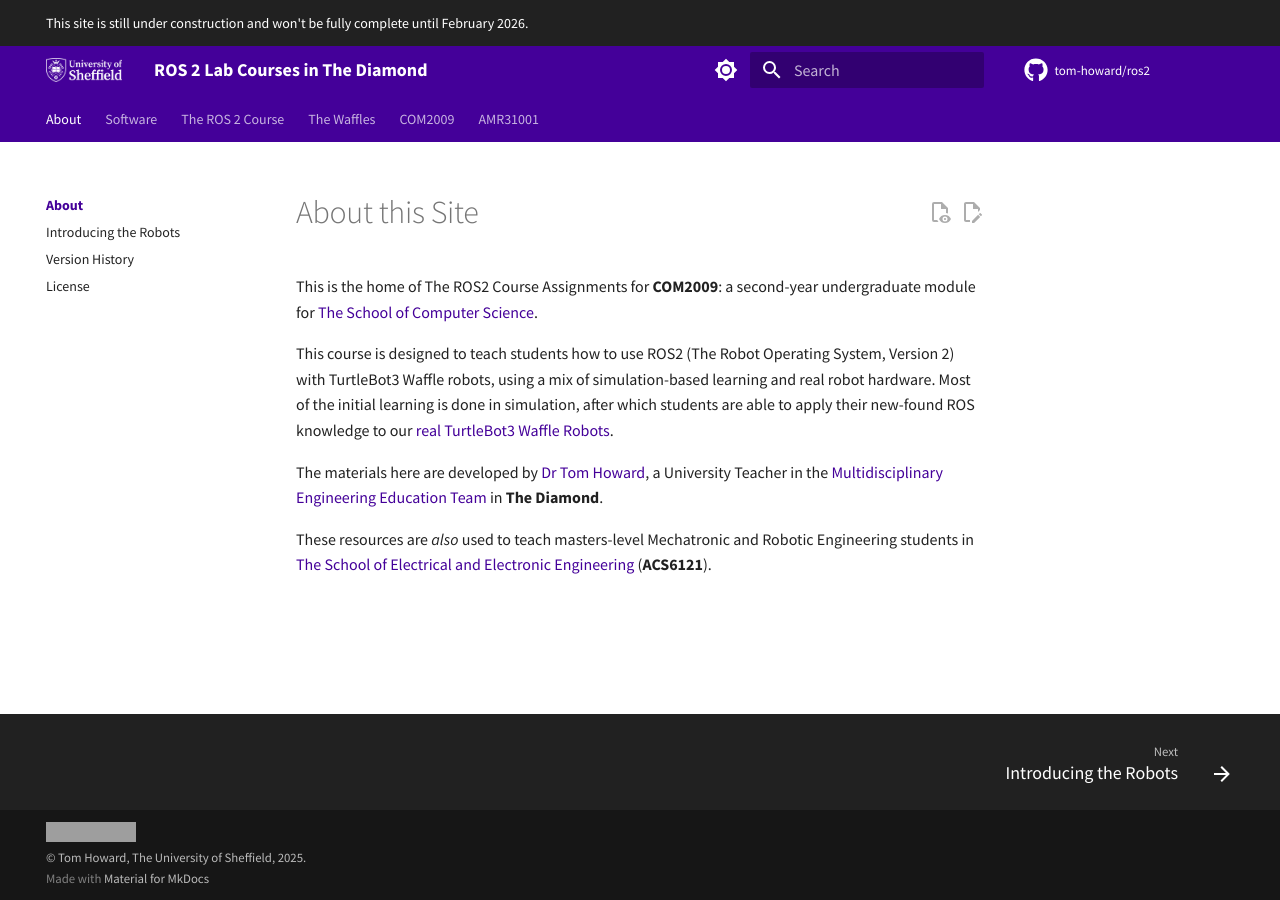
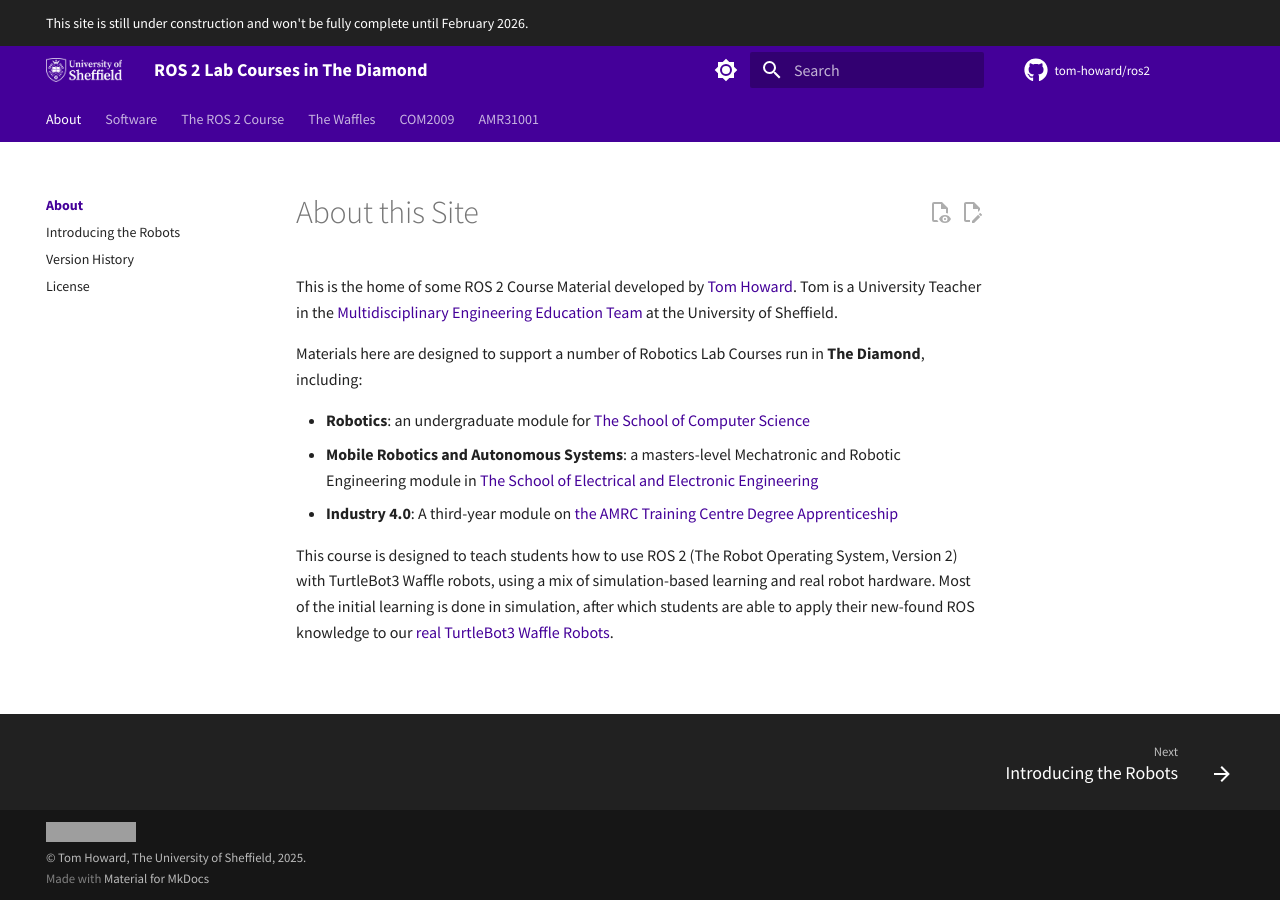
Before and after one commit to tom-howard/ros2, an MkDocs documentation site: the page built from docs/about/README.md, in a window 1280 px wide. Built offline with MkDocs 1.6.1 and Material for MkDocs 9.7.7, drawn with Linux system fonts in a browser that asks for light colours; comment, search, counter and statistics services are not loaded; grey boxes are pictures that could not be loaded.

Commit message:
Update all about pages

```diff
--- a/docs/about/README.md
+++ b/docs/about/README.md
@@ -4,10 +4,12 @@
 
 # About this Site
 
-This is the home of The ROS2 Course Assignments for **COM2009**: a second-year undergraduate module for [The School of Computer Science](https://www.sheffield.ac.uk/cs){target="_blank"}.
+This is the home of some ROS 2 Course Material developed by [Tom Howard](https://www.sheffield.ac.uk/engineering/diamond-engineering/our-staff/tom-howard){target="_blank"}. Tom is a University Teacher in the [Multidisciplinary Engineering Education Team](https://www.sheffield.ac.uk/engineering/diamond-engineering/about-us){target="_blank"} at the University of Sheffield.
 
-This course is designed to teach students how to use ROS2 (The Robot Operating System, Version 2) with TurtleBot3 Waffle robots, using a mix of simulation-based learning and real robot hardware. Most of the initial learning is done in simulation, after which students are able to apply their new-found ROS knowledge to our [real TurtleBot3 Waffle Robots](./robots.md).
+Materials here are designed to support a number of Robotics Lab Courses run in **The Diamond**, including:
 
-The materials here are developed by [Dr Tom Howard](https://www.sheffield.ac.uk/engineering/diamond-engineering/our-staff/tom-howard){target="_blank"}, a University Teacher in the [Multidisciplinary Engineering Education Team](https://www.sheffield.ac.uk/engineering/diamond-engineering/about-us){target="_blank"} in **The Diamond**.
+* **Robotics**: an undergraduate module for [The School of Computer Science](https://www.sheffield.ac.uk/cs){target="_blank"}
+* **Mobile Robotics and Autonomous Systems**: a masters-level Mechatronic and Robotic Engineering module in [The School of Electrical and Electronic Engineering](https://www.sheffield.ac.uk/eee){target="_blank"}
+* **Industry 4.0**: A third-year module on [the AMRC Training Centre Degree Apprenticeship](https://amrctraining.co.uk/apprenticeships/degree-apprenticeships-level-6)
 
-These resources are *also* used to teach masters-level Mechatronic and Robotic Engineering students in [The School of Electrical and Electronic Engineering](https://www.sheffield.ac.uk/eee){target="_blank"} (**ACS6121**).
+This course is designed to teach students how to use ROS 2 (The Robot Operating System, Version 2) with TurtleBot3 Waffle robots, using a mix of simulation-based learning and real robot hardware. Most of the initial learning is done in simulation, after which students are able to apply their new-found ROS knowledge to our [real TurtleBot3 Waffle Robots](./robots.md).
```
Also changed, not shown: docs/about/changelog.md (+9 -0 lines), docs/about/robots.md (+5 -5 lines).
